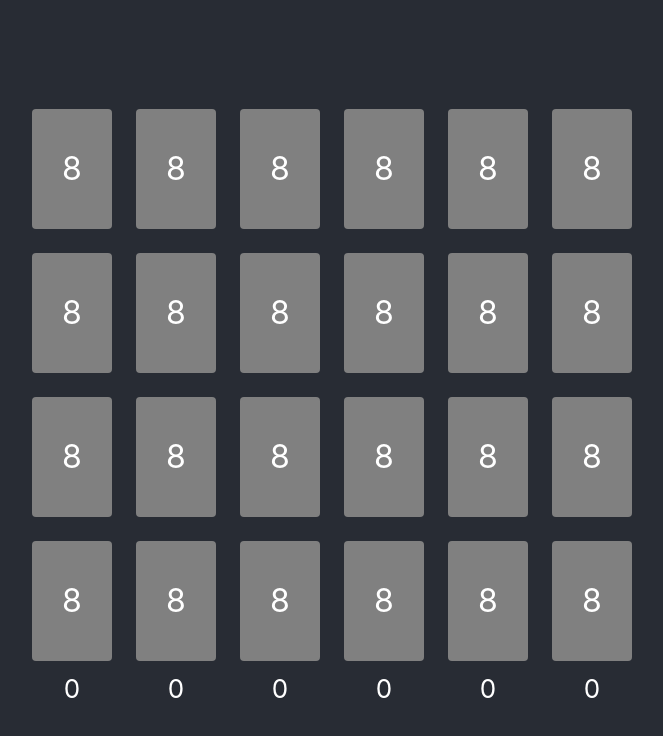
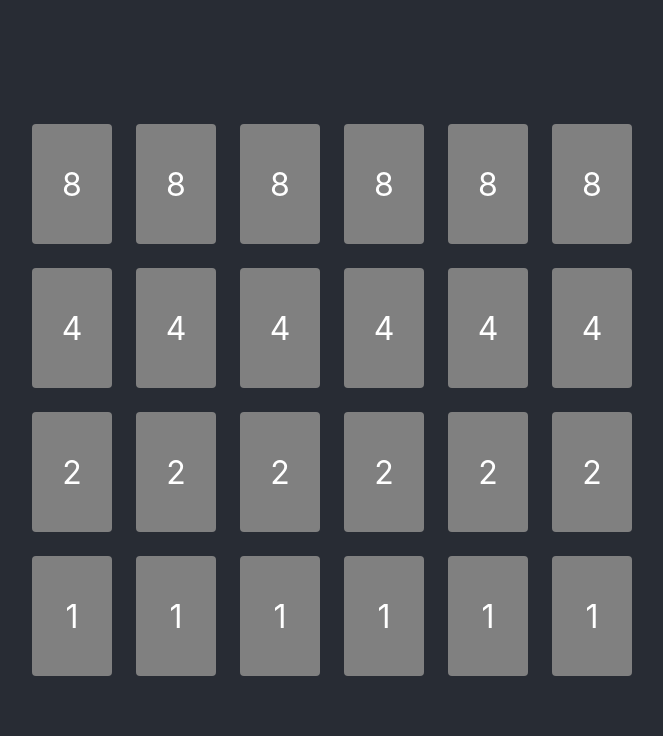
Before and after one commit to JackPonder/binary-clock, a React (Create React App) app: page / in a window 1280 px wide. Shown: the top 736 px of the page, without its empty margins (308-971 px from the left). Built offline with nearby package versions, Linux system fonts and the light colour scheme.

Commit message:
added interval that gets current time every second

```diff
--- a/public/index.html
+++ b/public/index.html
@@ -8,7 +8,7 @@
     <meta name="description" content="Web site created using create-react-app" />
     <link rel="apple-touch-icon" href="%PUBLIC_URL%/logo192.png" />
     <link rel="manifest" href="%PUBLIC_URL%/manifest.json" />
-    <title>React App</title>
+    <title>Binary Clock</title>
   </head>
   <body>
     <noscript>You need to enable JavaScript to run this app.</noscript>
--- a/src/App.js
+++ b/src/App.js
@@ -1,41 +1,53 @@
+import { useState, useEffect } from "react";
+
 export default function App() {
+  const [  ] = useState();
+
+  useEffect(() => {
+    setInterval(() => {
+      const date = new Date();
+      const time = {
+        hours: date.getHours(),
+        minutes: date.getMinutes(),
+        seconds: date.getSeconds()
+      };
+
+      console.clear();
+      console.log(time);
+    }, 1000);
+  }, []);
+
   return (
     <div className="App">
       <div className="container">
-        <div className="bar">8</div>
-        <div className="bar">8</div>
-        <div className="bar">8</div>
-        <div className="bar">8</div>
-        <div className="bar">8</div>
-        <div className="bar">8</div>
-
-        <div className="bar">8</div>
-        <div className="bar">8</div>
-        <div className="bar">8</div>
-        <div className="bar">8</div>
-        <div className="bar">8</div>
-        <div className="bar">8</div>
-
-        <div className="bar">8</div>
-        <div className="bar">8</div>
-        <div className="bar">8</div>
-        <div className="bar">8</div>
-        <div className="bar">8</div>
-        <div className="bar">8</div>
-
-        <div className="bar">8</div>
-        <div className="bar">8</div>
-        <div className="bar">8</div>
-        <div className="bar">8</div>
-        <div className="bar">8</div>
-        <div className="bar">8</div>
-
-        <div>0</div>
-        <div>0</div>
-        <div>0</div>
-        <div>0</div>
-        <div>0</div>
-        <div>0</div>
+        {/* Row 1 */}
+        <div className="bar" id="1">8</div>
+        <div className="bar" id="2">8</div>
+        <div className="bar" id="3">8</div>
+        <div className="bar" id="4">8</div>
+        <div className="bar" id="5">8</div>
+        <div className="bar" id="6">8</div>
+        {/* Row 2 */}
+        <div className="bar" id="7">4</div>
+        <div className="bar" id="8">4</div>
+        <div className="bar" id="9">4</div>
+        <div className="bar" id="10">4</div>
+        <div className="bar" id="11">4</div>
+        <div className="bar" id="12">4</div>
+        {/* Row 3 */}
+        <div className="bar" id="13">2</div>
+        <div className="bar" id="14">2</div>
+        <div className="bar" id="15">2</div>
+        <div className="bar" id="16">2</div>
+        <div className="bar" id="17">2</div>
+        <div className="bar" id="18">2</div>
+        {/* Row 4 */}
+        <div className="bar" id="19">1</div>
+        <div className="bar" id="20">1</div>
+        <div className="bar" id="21">1</div>
+        <div className="bar" id="22">1</div>
+        <div className="bar" id="23">1</div>
+        <div className="bar" id="24">1</div>
       </div>
     </div>
   );
```
Also changed, not shown: src/logo.svg (deleted).
